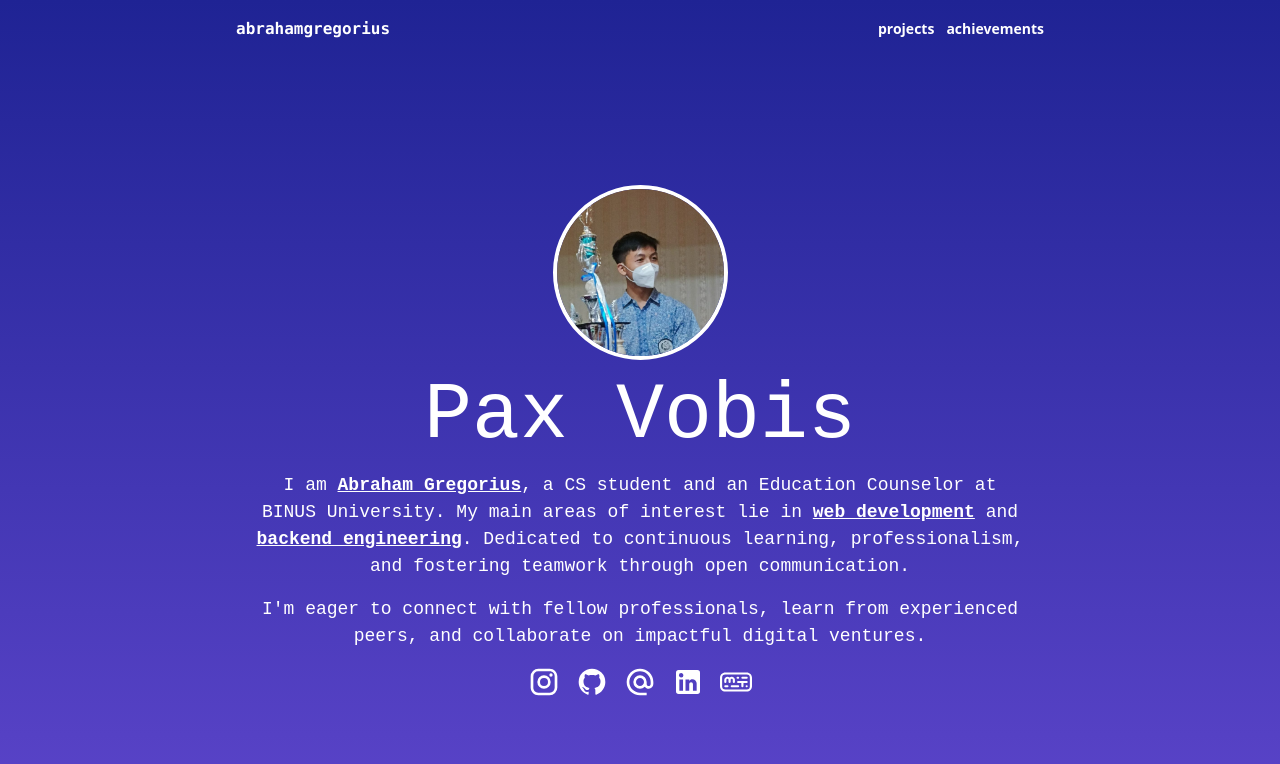
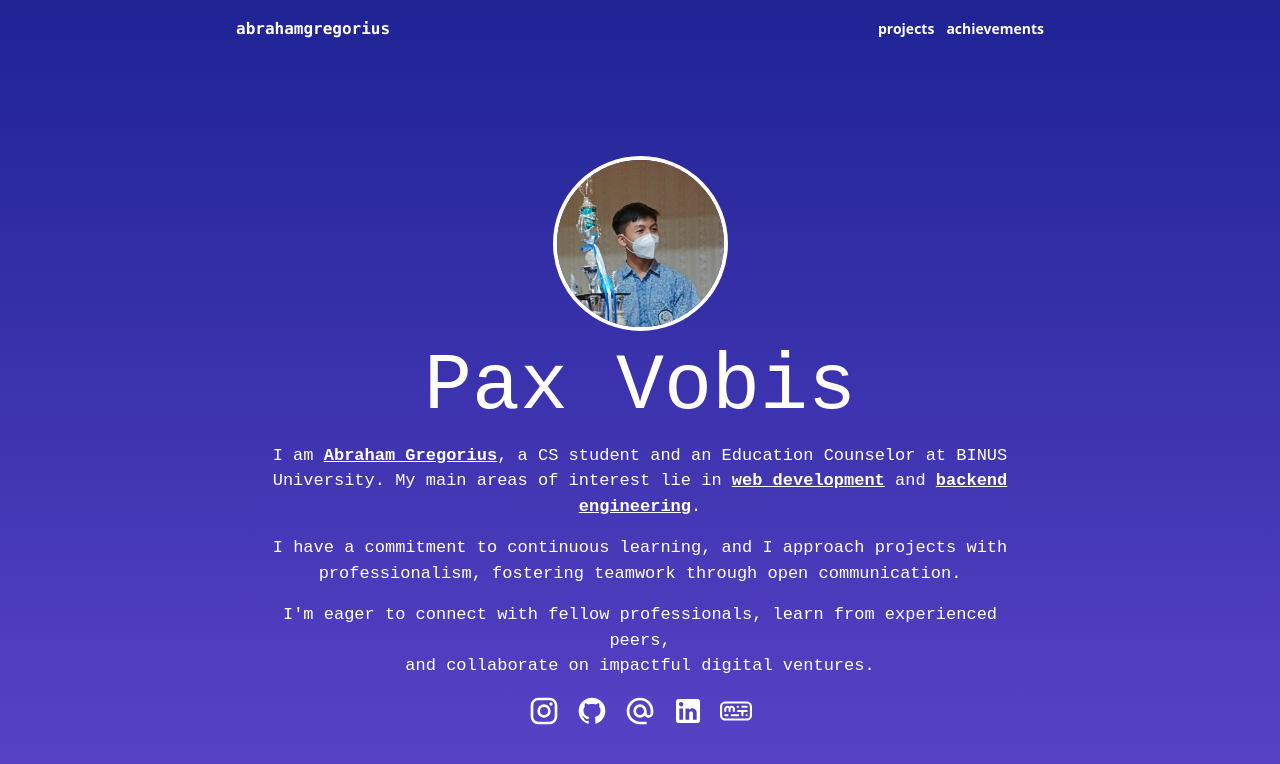
Before and after one commit to abrahamgregorius/webfolder, a React (Vite) app: page / in a window 1280 px wide. Shown: the top 764 px of the page. Built offline with nearby package versions, Linux system fonts and the light colour scheme.

Commit message:
feat: change description

```diff
--- a/src/pages/Home.jsx
+++ b/src/pages/Home.jsx
@@ -36,8 +36,9 @@ function Home() {
                     }
 
                         <h1>Pax Vobis</h1>
-                        <p className='text-[18px]'>I am <b>Abraham Gregorius</b>, a CS student and an Education Counselor at BINUS University. My main areas of interest lie in <b>web development</b> and <b>backend engineering</b>. Dedicated to continuous learning, professionalism, and fostering teamwork through open communication.</p>
-                        <p className='text-[18px]'>I'm eager to connect with fellow professionals, learn from experienced peers, and collaborate on impactful digital ventures.</p>
+                        <p className='text-[17px]'>I am <b>Abraham Gregorius</b>, a CS student and an Education Counselor at BINUS University. My main areas of interest lie in <b>web development</b> and <b>backend engineering</b>.</p>
+                        <p className='text-[17px]'>I have a  commitment to continuous learning, and I approach projects with professionalism, fostering teamwork through open communication.</p>
+                        <p className='text-[17px]'>I'm eager to connect with fellow professionals, learn from experienced peers, <br/> and collaborate on impactful digital ventures.</p>
                     </div>
                     <div className="social">
                         <div className="logo">
```
